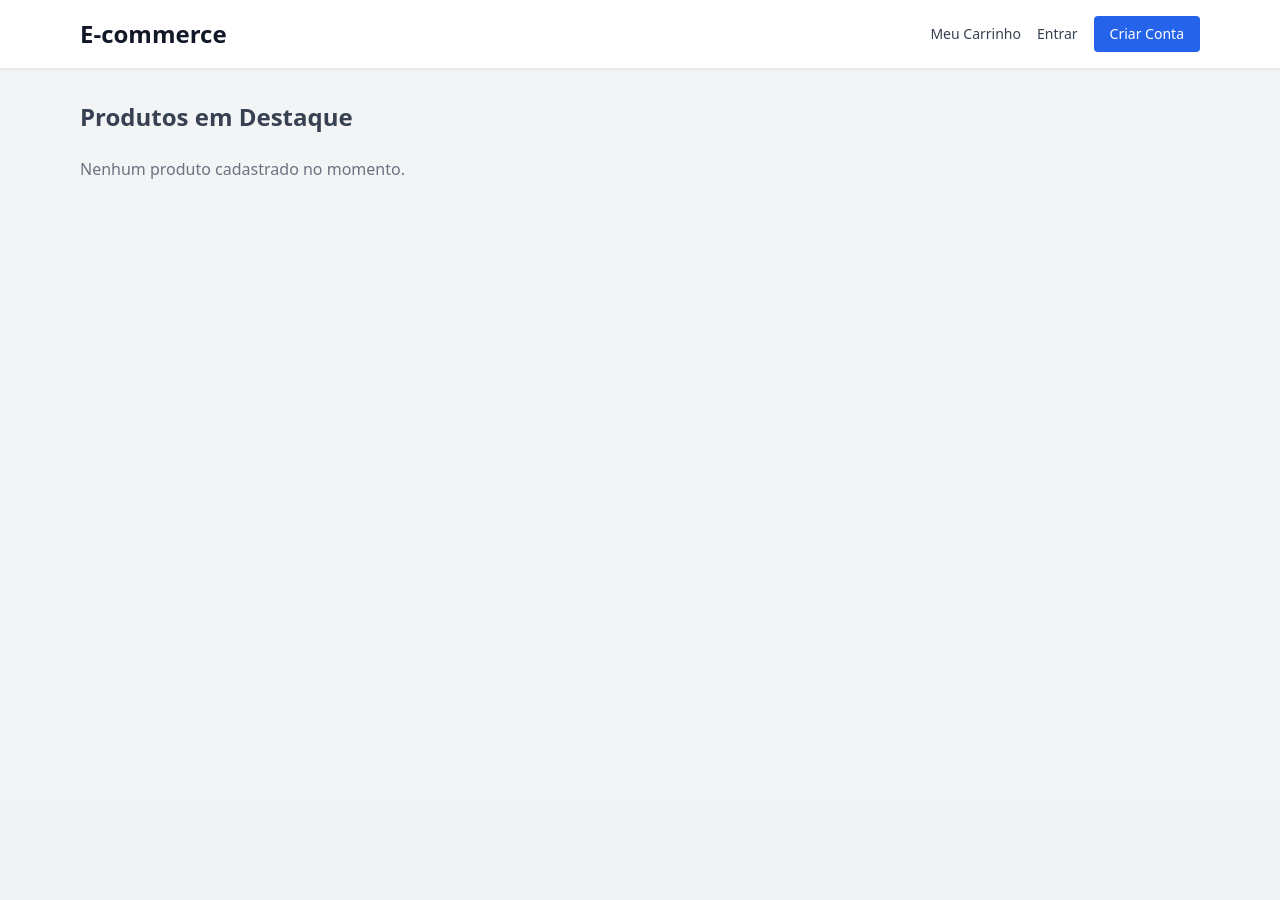
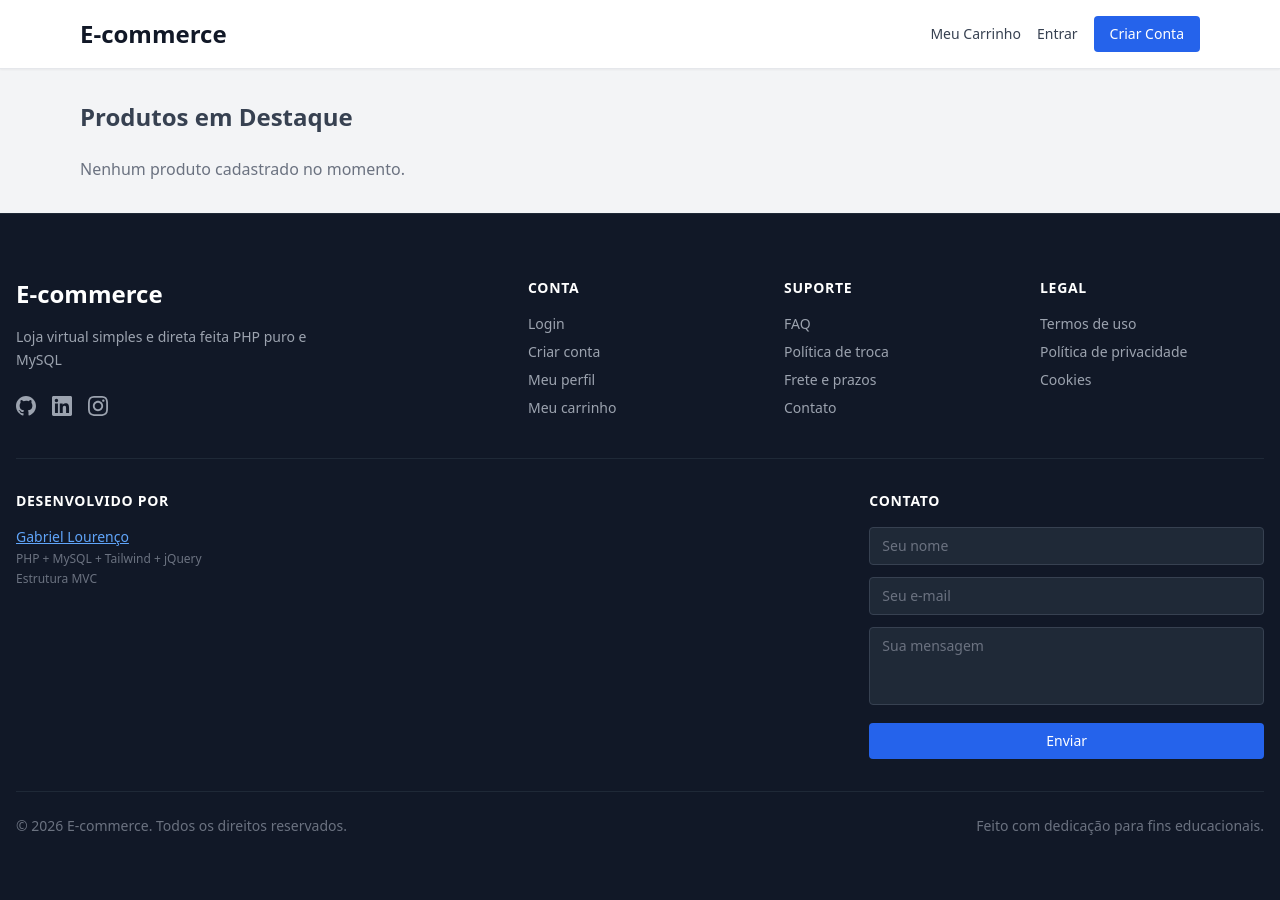
Before and after one commit to GabrielLourencoh/e-commerce-php, a PHP site: page / in a window 1280 px wide. Before the commit the page ends 179 px from the top, so only its background shows below. Run offline with PHP 8.4, Linux system fonts and the light colour scheme; data that the repository does not hold is empty; some libraries are stand-ins or nearby versions.

Commit message:
feat: add footer component on catalog page

```diff
--- a/index.php
+++ b/index.php
@@ -82,6 +82,9 @@
             </div>
         <?php endif; ?>
     </main>
+
+    <?php $basePath = ''; require_once __DIR__ . '/src/views/partials/footer.php'; ?>
+
     <script>
         function addToCart(productId) {
             $.ajax({
--- /dev/null
+++ b/src/views/partials/footer.php
@@ -0,0 +1,120 @@
+<?php
+$basePath = $basePath ?? '';
+?>
+<footer class="bg-gray-900 text-gray-300 border-t border-gray-800 mt-auto">
+    <div class="max-w-7xl mx-auto px-4 py-12 sm:py-16">
+        <div class="grid grid-cols-1 md:grid-cols-2 lg:grid-cols-5 gap-8">
+            <div class="lg:col-span-2">
+                <a href="<?= $basePath ?>index.php" class="inline-block mb-4">
+                    <span class="text-2xl font-bold text-white">E-commerce</span>
+                </a>
+                <p class="text-gray-400 text-sm leading-relaxed max-w-xs mb-6">
+                    Loja virtual simples e direta feita PHP puro e MySQL
+                </p>
+                <div class="flex space-x-4">
+                    <a href="https://github.com/GabrielLourencoh" target="_blank" rel="noopener noreferrer" class="text-gray-400 hover:text-white transition-colors" aria-label="GitHub">
+                        <svg class="w-5 h-5" fill="currentColor" viewBox="0 0 24 24"><path d="M12 0C5.374 0 0 5.373 0 12c0 5.302 3.438 9.8 8.207 11.387.599.111.793-.261.793-.577v-2.234c-3.338.726-4.033-1.416-4.033-1.416-.546-1.387-1.333-1.756-1.333-1.756-1.089-.745.083-.729.083-.729 1.205.084 1.839 1.237 1.839 1.237 1.07 1.834 2.807 1.304 3.492.997.107-.775.418-1.305.762-1.604-2.665-.305-5.467-1.334-5.467-5.931 0-1.311.469-2.381 1.236-3.221-.124-.303-.535-1.524.117-3.176 0 0 1.008-.322 3.301 1.23A11.509 11.509 0 0112 5.803c1.02.005 2.047.138 3.006.404 2.291-1.552 3.297-1.23 3.297-1.23.653 1.653.242 2.874.118 3.176.77.84 1.235 1.911 1.235 3.221 0 4.609-2.807 5.624-5.479 5.921.43.372.823 1.102.823 2.222v3.293c0 .319.192.694.801.576C20.566 21.797 24 17.3 24 12c0-6.627-5.373-12-12-12z"/></svg>
+                    </a>
+                    <a href="https://www.linkedin.com/in/gabriel-lourenco0/" target="_blank" rel="noopener noreferrer" class="text-gray-400 hover:text-white transition-colors" aria-label="LinkedIn">
+                        <svg class="w-5 h-5" fill="currentColor" viewBox="0 0 24 24"><path d="M20.447 20.452h-3.554v-5.569c0-1.328-.027-3.037-1.852-3.037-1.853 0-2.136 1.445-2.136 2.939v5.667H9.351V9h3.414v1.561h.046c.477-.9 1.637-1.85 3.37-1.85 3.601 0 4.267 2.37 4.267 5.455v6.286zM5.337 7.433c-1.144 0-2.063-.926-2.063-2.065 0-1.138.92-2.063 2.063-2.063 1.14 0 2.064.925 2.064 2.063 0 1.139-.925 2.065-2.064 2.065zm1.782 13.019H3.555V9h3.564v11.452zM22.225 0H1.771C.792 0 0 .774 0 1.729v20.542C0 23.227.792 24 1.771 24h20.451C23.2 24 24 23.227 24 22.271V1.729C24 .774 23.2 0 22.222 0h.003z"/></svg>
+                    </a>
+                    <a href="https://www.instagram.com/gabriel_lourencoh/" target="_blank" rel="noopener noreferrer" class="text-gray-400 hover:text-white transition-colors" aria-label="Instagram">
+                        <svg class="w-5 h-5" fill="currentColor" viewBox="0 0 24 24"><path d="M12 2.163c3.204 0 3.584.012 4.85.07 3.252.148 4.771 1.691 4.919 4.919.058 1.265.069 1.645.069 4.849 0 3.205-.012 3.584-.069 4.849-.149 3.225-1.664 4.771-4.919 4.919-1.266.058-1.644.07-4.85.07-3.204 0-3.584-.012-4.849-.07-3.26-.149-4.771-1.699-4.919-4.92-.058-1.265-.07-1.644-.07-4.849 0-3.204.013-3.583.07-4.849.149-3.227 1.664-4.771 4.919-4.919 1.266-.057 1.645-.069 4.849-.069zm0-2.163c-3.259 0-3.667.014-4.947.072-4.358.2-6.78 2.618-6.98 6.98-.059 1.281-.073 1.689-.073 4.948 0 3.259.014 3.668.072 4.948.2 4.358 2.618 6.78 6.98 6.98 1.281.058 1.689.072 4.948.072 3.259 0 3.668-.014 4.948-.072 4.354-.2 6.782-2.618 6.979-6.98.059-1.28.073-1.689.073-4.948 0-3.259-.014-3.667-.072-4.947-.196-4.354-2.617-6.78-6.979-6.98-1.281-.059-1.69-.073-4.949-.073zm0 5.838c-3.403 0-6.162 2.759-6.162 6.162s2.759 6.163 6.162 6.163 6.162-2.759 6.162-6.163c0-3.403-2.759-6.162-6.162-6.162zm0 10.162c-2.209 0-4-1.79-4-4 0-2.209 1.791-4 4-4s4 1.791 4 4c0 2.21-1.791 4-4 4zm6.406-11.845c-.796 0-1.441.645-1.441 1.44s.645 1.44 1.441 1.44c.795 0 1.439-.645 1.439-1.44s-.644-1.44-1.439-1.44z"/></svg>
+                    </a>
+                </div>
+            </div>
+
+            <div>
+                <h4 class="text-white font-semibold text-sm uppercase tracking-wider mb-4">Conta</h4>
+                <nav class="space-y-2 text-sm">
+                    <a href="<?= $basePath ?>src/views/public/login.php" class="block text-gray-400 hover:text-white transition-colors">Login</a>
+                    <a href="<?= $basePath ?>src/views/public/register.php" class="block text-gray-400 hover:text-white transition-colors">Criar conta</a>
+                    <a href="<?= $basePath ?>src/views/public/profile.php" class="block text-gray-400 hover:text-white transition-colors">Meu perfil</a>
+                    <a href="<?= $basePath ?>src/views/public/cart.php" class="block text-gray-400 hover:text-white transition-colors">Meu carrinho</a>
+                </nav>
+            </div>
+
+            <div>
+                <h4 class="text-white font-semibold text-sm uppercase tracking-wider mb-4">Suporte</h4>
+                <nav class="space-y-2 text-sm">
+                    <a href="#" class="block text-gray-400 hover:text-white transition-colors">FAQ</a>
+                    <a href="#" class="block text-gray-400 hover:text-white transition-colors">Política de troca</a>
+                    <a href="#" class="block text-gray-400 hover:text-white transition-colors">Frete e prazos</a>
+                    <a href="#" class="block text-gray-400 hover:text-white transition-colors">Contato</a>
+                </nav>
+            </div>
+
+            <div>
+                <h4 class="text-white font-semibold text-sm uppercase tracking-wider mb-4">Legal</h4>
+                <nav class="space-y-2 text-sm">
+                    <a href="#" class="block text-gray-400 hover:text-white transition-colors">Termos de uso</a>
+                    <a href="#" class="block text-gray-400 hover:text-white transition-colors">Política de privacidade</a>
+                    <a href="#" class="block text-gray-400 hover:text-white transition-colors">Cookies</a>
+                </nav>
+            </div>
+        </div>
+
+        <div class="mt-10 pt-8 border-t border-gray-800">
+            <div class="grid grid-cols-1 md:grid-cols-3 gap-8">
+                <div class="md:col-span-2">
+                    <h4 class="text-white font-semibold text-sm uppercase tracking-wider mb-4">Desenvolvido por</h4>
+                    <p class="text-gray-300 text-sm">
+                        <a href="https://github.com/GabrielLourencoh" target="_blank" rel="noopener noreferrer" class="text-blue-400 hover:text-blue-300 underline">Gabriel Lourenço</a>
+                    </p>
+                    <p class="text-gray-500 text-xs mt-1">PHP + MySQL + Tailwind + jQuery</p>
+                    <p class="text-gray-500 text-xs mt-1">Estrutura MVC</p>
+                </div>
+
+                <div>
+                    <h4 class="text-white font-semibold text-sm uppercase tracking-wider mb-4">Contato</h4>
+                    <form id="footer-contact-form" class="space-y-3">
+                        <div>
+                            <label for="footer-name" class="sr-only">Nome</label>
+                            <input type="text" id="footer-name" name="name" required placeholder="Seu nome" class="w-full bg-gray-800 border border-gray-700 rounded px-3 py-2 text-sm text-white placeholder-gray-500 focus:outline-none focus:border-blue-500">
+                        </div>
+                        <div>
+                            <label for="footer-email" class="sr-only">E-mail</label>
+                            <input type="email" id="footer-email" name="email" required placeholder="Seu e-mail" class="w-full bg-gray-800 border border-gray-700 rounded px-3 py-2 text-sm text-white placeholder-gray-500 focus:outline-none focus:border-blue-500">
+                        </div>
+                        <div>
+                            <label for="footer-message" class="sr-only">Mensagem</label>
+                            <textarea id="footer-message" name="message" rows="3" required placeholder="Sua mensagem" class="w-full bg-gray-800 border border-gray-700 rounded px-3 py-2 text-sm text-white placeholder-gray-500 focus:outline-none focus:border-blue-500 resize-none"></textarea>
+                        </div>
+                        <button type="submit" class="w-full bg-blue-600 hover:bg-blue-700 text-white text-sm font-medium py-2 rounded transition-colors">Enviar</button>
+                        <p id="footer-contact-feedback" class="text-xs text-center hidden"></p>
+                    </form>
+                </div>
+            </div>
+        </div>
+
+        <div class="mt-8 pt-6 border-t border-gray-800 flex flex-col md:flex-row justify-between items-center gap-4">
+            <p class="text-gray-500 text-sm">&copy; <?= date('Y') ?> E-commerce. Todos os direitos reservados.</p>
+            <p class="text-gray-500 text-sm">Feito com dedicação para fins educacionais.</p>
+        </div>
+    </div>
+</footer>
+
+<script>
+    (function() {
+        const form = document.getElementById('footer-contact-form');
+        const feedback = document.getElementById('footer-contact-feedback');
+        if (!form || !feedback) return;
+
+        form.addEventListener('submit', function(e) {
+            e.preventDefault();
+            const btn = form.querySelector('button[type="submit"]');
+            const originalText = btn.textContent;
+            btn.disabled = true;
+            btn.textContent = 'Enviando...';
+
+            setTimeout(function() {
+                feedback.innerHTML = 'Formulário de contato em desenvolvimento.<br>Entre em contato via e-mail:<br><a href="mailto:gl930551@gmail.com" class="text-blue-400 hover:text-blue-300 underline">gl930551@gmail.com</a>';
+                feedback.className = 'text-xs text-center text-yellow-400';
+                feedback.classList.remove('hidden');
+                btn.disabled = false;
+                btn.textContent = originalText;
+                form.reset();
+            }, 800);
+        });
+    })();
+</script>
```
